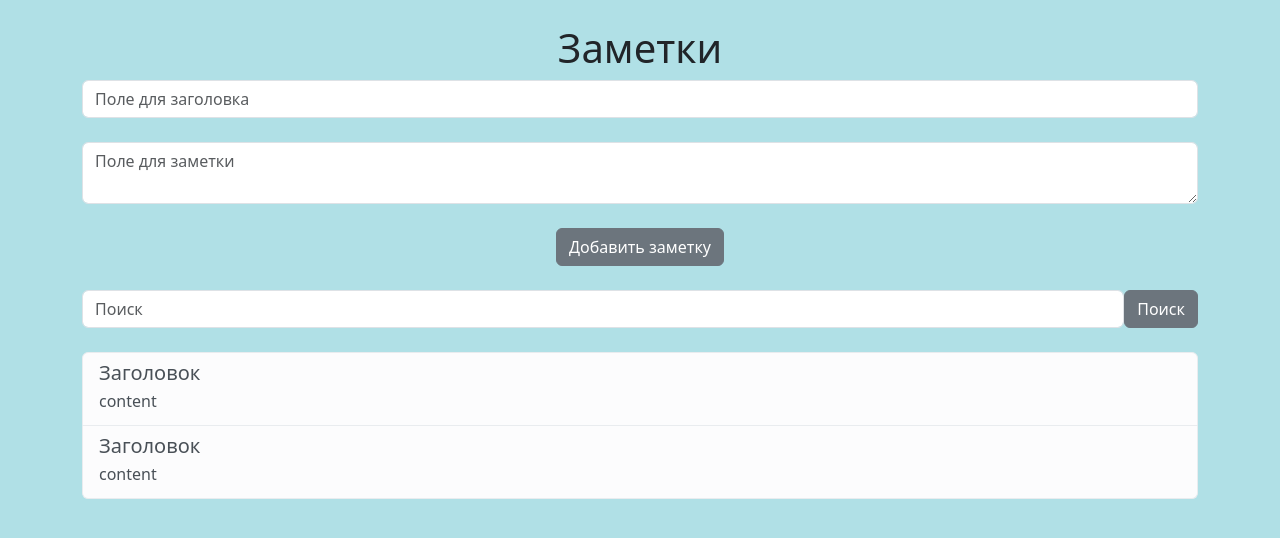
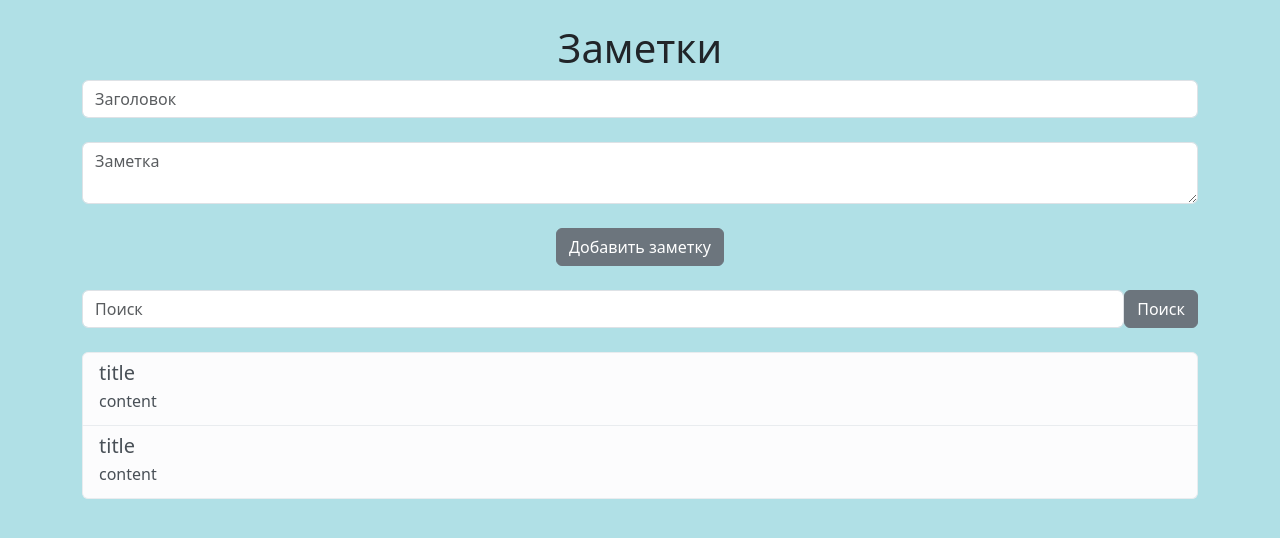
Before and after one commit to userownmaa/NotesWebProject, a Flask app: page /notes in a window 1280 px wide. Shown: the part 56-594 px from the top of the page. Run offline with Flask 3, Linux system fonts and the light colour scheme; a user stored in the database is signed in; data comes from the database, SQL or seed files in the repository; both versions use the stored data as it was after the commit; some libraries are stand-ins or nearby versions.

Commit message:
adding bootstrap update

```diff
--- a/data/notes_api.py
+++ b/data/notes_api.py
@@ -21,11 +21,13 @@ def notes():
     db_sess = db_session.create_session()
 
     if request.method == 'POST':
+        title = request.form.get('title')
         note = request.form.get('note')
-        if len(note) < 1:
+        search = request.form.get('search')
+        if len(note) < 1 and len(title) < 1:
             flash('Пустое поле.', category='error')
         else:
-            new_note = Note(user_id=current_user.id, content=note)   # добавить поле для заголовка заметки
+            new_note = Note(user_id=current_user.id, title=title, content=note)
             db_sess.add(new_note)
             db_sess.commit()
             flash('Заметка добавлена.', category='success')
--- a/templates/base.html
+++ b/templates/base.html
@@ -43,16 +43,12 @@
     {% if category == 'error' %}
     <div class="alert alert-danger alter-dismissable fade show" role="alert">
       {{ message }}
-      <button type="button" class="close" data-dismiss="alert">
-        <span aria-hidden="true">&times;</span>
-      </button>
+        <button type="button" class="btn-close" aria-label="Close" data-dismiss="alert"></button>
     </div>
     {% else %}
     <div class="alert alert-success alter-dismissable fade show" role="alert">
       {{ message }}
-      <button type="button" class="close" data-dismiss="alert">
-        <span aria-hidden="true">&times;</span>
-      </button>
+        <button type="button" class="btn-close" aria-label="Close" data-dismiss="alert"></button>
     </div>
     {% endif %}
     {% endfor %}
--- a/templates/notes.html
+++ b/templates/notes.html
@@ -10,14 +10,14 @@
     class="form-control"
     id="title"
     name="title"
-    placeholder="Поле для заголовка"
+    placeholder="Заголовок"
   />
   <br />
   <textarea
     name="note"
     id="note"
     class="form-control"
-    placeholder="Поле для заметки"
+    placeholder="Заметка"
   ></textarea>
   <br />
   <div align="center">
@@ -25,7 +25,7 @@
   </div>
 </form>
 <br />
-<form class="d-flex">
+<form class="d-flex" method="POST">
   <input
     id="search"
     name="search"
@@ -40,7 +40,7 @@
   {% for note in notes %}
   <a href="#" class="list-group-item list-group-item-light">
     <div class="d-flex w-100 justify-content-between">
-      <h5 class="mb-1">Заголовок</h5>
+      <h5 class="mb-1">{{ note.title }}</h5>
     </div>
     <p class="mb-1">{{ note.content }}</p>
   </a>
```
Also changed, not shown: db/blogs.db.
